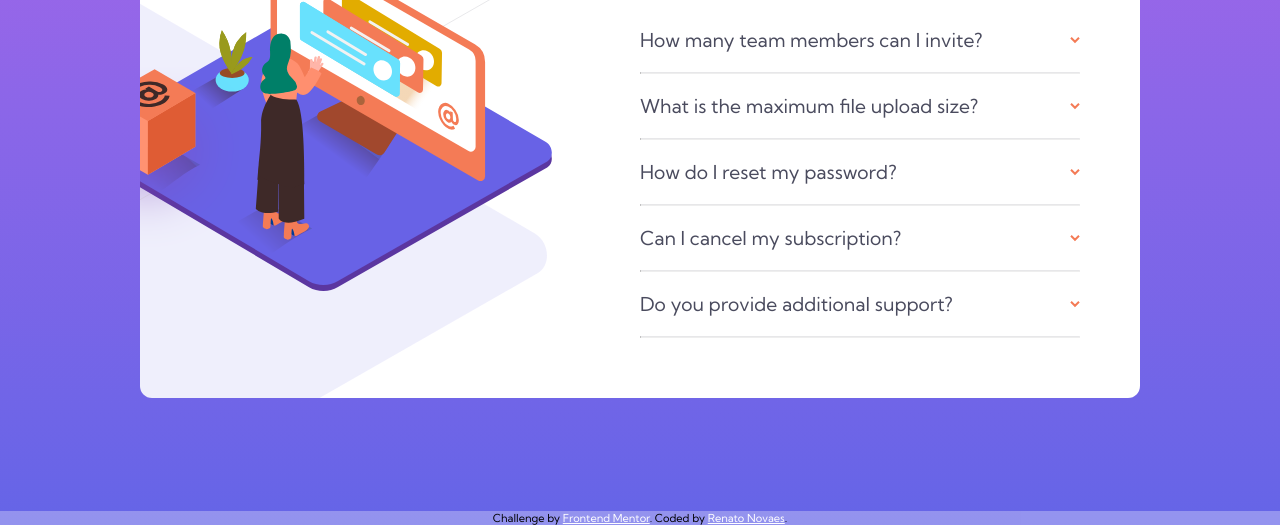
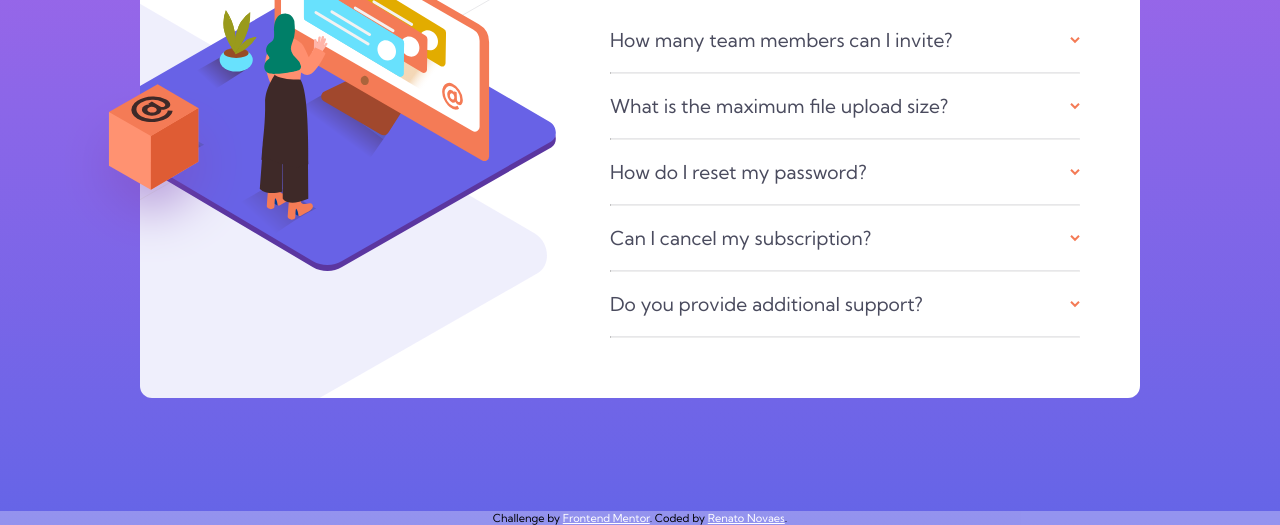
Before and after one commit to renatoalmeida49/faq-accordion-challenge, a plain HTML site: page index.html in a window 1280 px wide. Shown: the part 275-800 px from the top of the page. Drawn offline with Linux system fonts and the light colour scheme.

Commit message:
Adjust of the orange box. Finnishing the first version

```diff
--- a/assets/css/style.css
+++ b/assets/css/style.css
@@ -77,6 +77,9 @@ dt {
     transition: all .5s;
     color: hsl(237, 12%, 33%);
 }
+dt:hover {
+    color: hsl(14, 88%, 65%);
+}
 dt.active {
     font-weight: 700;
 }
@@ -128,30 +131,29 @@ hr {
 @media (min-width: 768px) {
     .card {
         display: flex;
-        flex-direction: row-reverse;
+        flex-direction: row;
         background-image: url('../images/bg-pattern-desktop.svg');
         background-position: -1640% 68%;
-        padding: 60px;
+        padding: 60px 60px 60px 0;
         font-size: 120%;
-        overflow: hidden;
     }
 
     .card-image {
-        position: absolute;
+        position: static;
         background-image: url('../images/illustration-woman-online-desktop.svg');
         background-repeat: no-repeat;
-        background-position: center;
+        background-position: 2800% 0%;
         height: 359px;
-        width: 472px;
+        width: 50%;
         top: calc(50%  - (386px / 2));
-        left: -60px;
+
     }
 
     .img-box {
         display: block;
         position: absolute;
-        bottom: 40px;
-        left: -25px;
+        bottom: 132px;
+        left: -82px;
         z-index: 1000;
     }
 
```
